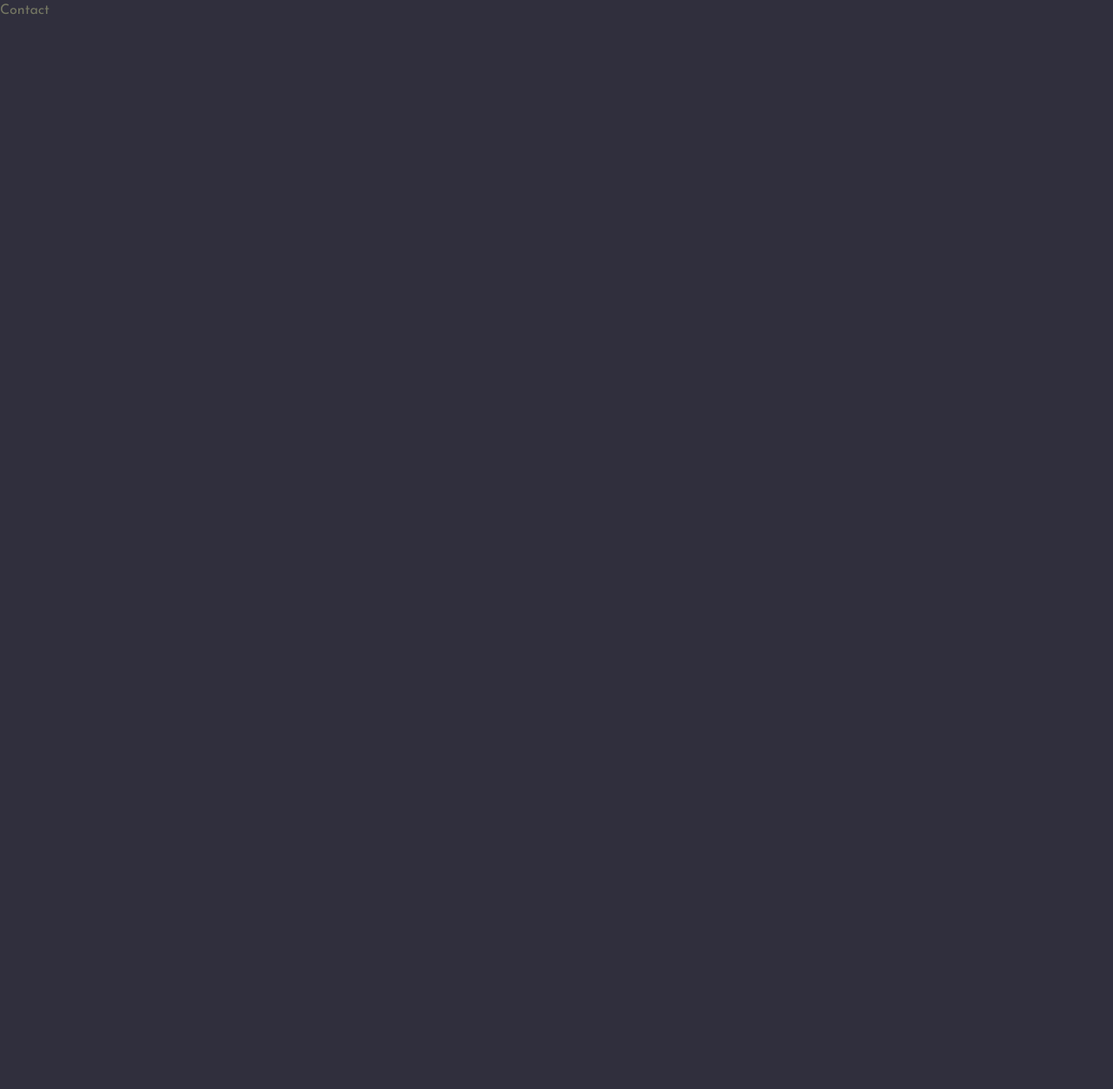
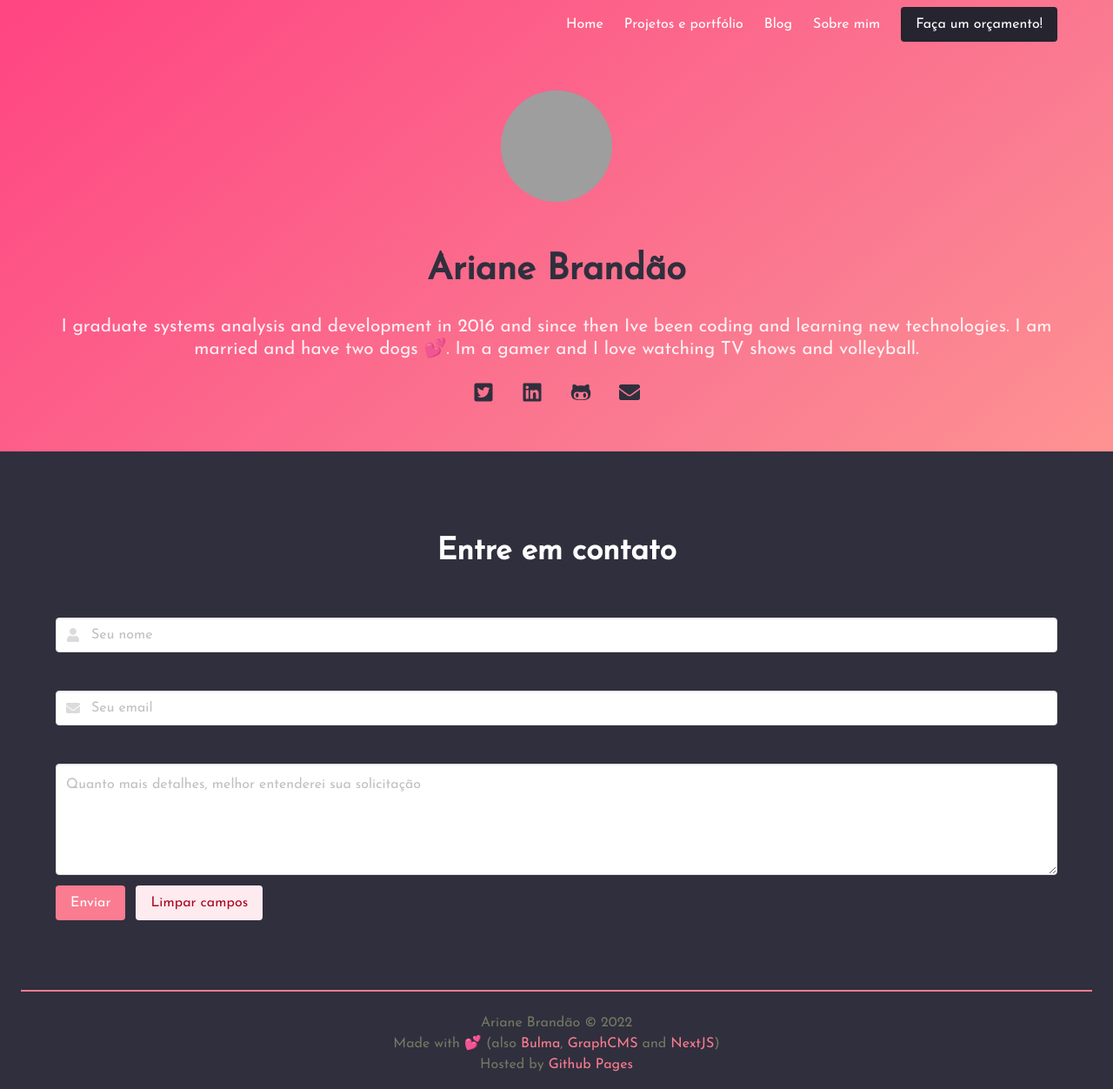
Before and after one commit to arianebrandao/arianebrandao.github, a Next.js app: page /contact in a window 1280 px wide. Shown: the whole page at 87% size. Before the commit the page ends 800 px from the top, so only its background shows below. Built offline with nearby package versions, Linux system fonts and the light colour scheme; grey boxes are pictures that could not be loaded; a web font is replaced by a local one.

Commit message:
add active link to navbar

```diff
--- a/src/components/HeaderSimple/index.tsx
+++ b/src/components/HeaderSimple/index.tsx
@@ -29,8 +29,7 @@ export default function HeaderMain({
               {getDate.toLocaleDateString("pt-BR")}
             </p>
 
-            {linkCode ||
-              (linkDemo && (
+            {(linkCode || linkDemo) && (
                 <div className="buttons is-centered">
                   {linkDemo && (
                     <Link href={linkDemo}>
@@ -54,7 +53,7 @@ export default function HeaderMain({
                     </Link>
                   )}
                 </div>
-              ))}
+              )}
           </div>
         </div>
       </section>
--- /dev/null
+++ b/src/components/Navbar/ActiveLink.tsx
@@ -0,0 +1,58 @@
+import { useState, useEffect } from 'react'
+import { useRouter } from 'next/router'
+import PropTypes from 'prop-types'
+import Link from 'next/link'
+import React, { Children } from 'react'
+
+const ActiveLink = ({ children, activeClassName, ...props }) => {
+  const { asPath, isReady } = useRouter()
+
+  const child = Children.only(children)
+  const childClassName = child.props.className || ''
+  const [className, setClassName] = useState(childClassName)
+
+  useEffect(() => {
+    // Check if the router fields are updated client-side
+    if (isReady) {
+      // Dynamic route will be matched via props.as
+      // Static route will be matched via props.href
+      const linkPathname = new URL(props.as || props.href, location.href)
+        .pathname
+
+      // Using URL().pathname to get rid of query and hash
+      const activePathname = new URL(asPath, location.href).pathname
+
+      const newClassName =
+        linkPathname === activePathname
+          ? `${childClassName} ${activeClassName}`.trim()
+          : childClassName
+
+      if (newClassName !== className) {
+        setClassName(newClassName)
+      }
+    }
+  }, [
+    asPath,
+    isReady,
+    props.as,
+    props.href,
+    childClassName,
+    activeClassName,
+    setClassName,
+    className,
+  ])
+
+  return (
+    <Link {...props}>
+      {React.cloneElement(child, {
+        className: className || null,
+      })}
+    </Link>
+  )
+}
+
+ActiveLink.propTypes = {
+  activeClassName: PropTypes.string.isRequired,
+}
+
+export default ActiveLink
--- a/src/components/Navbar/index.tsx
+++ b/src/components/Navbar/index.tsx
@@ -1,5 +1,7 @@
 import Link from "next/link";
 import { useState } from "react";
+
+import ActiveLink from './ActiveLink'
 
 export function Navbar() {
   //hook do menu hamburger
@@ -30,24 +32,24 @@ export function Navbar() {
           className={`navbar-menu ${isNavbarBurgerActive ? "is-active" : ""}`}
         >
           <div className="navbar-end">
-            <Link href="/">
-              <a className="navbar-item is-active">Home</a>
-            </Link>
-            <Link href="/projects">
+            <ActiveLink activeClassName="is-active" href="/">
+              <a className="navbar-item">Home</a>
+            </ActiveLink>
+            <ActiveLink activeClassName="is-active" href="/projects">
               <a className="navbar-item">Projetos e portfólio</a>
-            </Link>
-            <Link href="/blog">
+            </ActiveLink>
+            <ActiveLink activeClassName="is-active" href="/blog">
               <a className="navbar-item">Blog</a>
-            </Link>
-            <Link href="/about">
+            </ActiveLink>
+            <ActiveLink activeClassName="is-active" href="/about">
               <a className="navbar-item">Sobre mim</a>
-            </Link>
+            </ActiveLink>
             <span className="navbar-item">
-              <Link href="/contact">
+              <ActiveLink activeClassName="is-active" href="/contact">
                 <a className="button is-info">
                   <span>Faça um orçamento!</span>
                 </a>
-              </Link>
+              </ActiveLink>
             </span>
           </div>
         </div>
--- /dev/null
+++ b/src/pages/about.module.scss
@@ -0,0 +1,3 @@
+.title {
+  font-size: 2.2rem;
+}
--- a/src/pages/blog/index.tsx
+++ b/src/pages/blog/index.tsx
@@ -8,7 +8,7 @@ import HeaderMain from "../../components/HeaderMain";
 
 import styles from "./allposts.module.scss";
 
-type PostsProps = {
+interface PostsProps {
   posts: {
     id: string;
     slug: string;
--- /dev/null
+++ b/src/pages/contact.module.scss
@@ -0,0 +1,3 @@
+.title {
+  font-size: 2.2rem;
+}
--- a/src/pages/contact.tsx
+++ b/src/pages/contact.tsx
@@ -1,6 +1,104 @@
+import Head from "next/head";
+
+import styles from "./contact.module.scss";
+
+import HeaderMain from "../components/HeaderMain";
+import Footer from "../components/Footer";
+
+import { FaEnvelope, FaUser } from "react-icons/fa";
 
 export default function Contact() {
   return (
-    <h1>Contact</h1>
-  )
+    <>
+      <Head>
+        <title>Contato | Ariane Brandão</title>
+      </Head>
+
+      <main>
+        <HeaderMain />
+
+        <section className="main-section">
+          <div className="container">
+            <div className="columns">
+              <div className="column">
+                <section>
+                  <h2
+                    className={`title has-text-white has-text-centered ${styles.title}`}
+                  >
+                    Entre em contato
+                  </h2>
+
+                  <form
+                    encType="application/x-www-form-urlencoded"
+                    action="https://getform.io/f/cc08677d-ad92-4da2-a488-fdfb4916afe3"
+                    method="POST"
+                  >
+                    <div className="field">
+                      <label className="label">Nome</label>
+                      <p className="control has-icons-left">
+                        <input
+                          className="input"
+                          type="text"
+                          placeholder="Seu nome"
+                          name="name"
+                          required
+                        />
+                        <span className="icon is-small is-left">
+                          <FaUser/>
+                        </span>
+                      </p>
+                    </div>
+                    <div className="field">
+                      <label className="label">E-mail</label>
+                      <p className="control has-icons-left">
+                        <input
+                          className="input"
+                          type="email"
+                          placeholder="Seu email"
+                          name="email"
+                          required
+                        />
+
+                        <span className="icon is-small is-left">
+                          <FaEnvelope/>
+                        </span>
+                      </p>
+                    </div>
+                    <div className="field">
+                      <label className="label">Mensagem</label>
+                      <div className="control">
+                        <textarea
+                          className="textarea"
+                          name="message"
+                          placeholder="Quanto mais detalhes, melhor entenderei sua solicitação"
+                          required
+                        ></textarea>
+                      </div>
+                    </div>
+                    <div className="field is-grouped">
+                      <div className="control">
+                        <button className="button is-link" type="submit">
+                          Enviar
+                        </button>
+                      </div>
+                      <div className="control">
+                        <button
+                          className="button is-link is-light"
+                          type="reset"
+                        >
+                          Limpar campos
+                        </button>
+                      </div>
+                    </div>
+                  </form>
+                </section>
+              </div>
+            </div>
+          </div>
+        </section>
+
+        <Footer />
+      </main>
+    </>
+  );
 }
```
Also changed, not shown: src/pages/about.tsx (+82 -3 lines).
